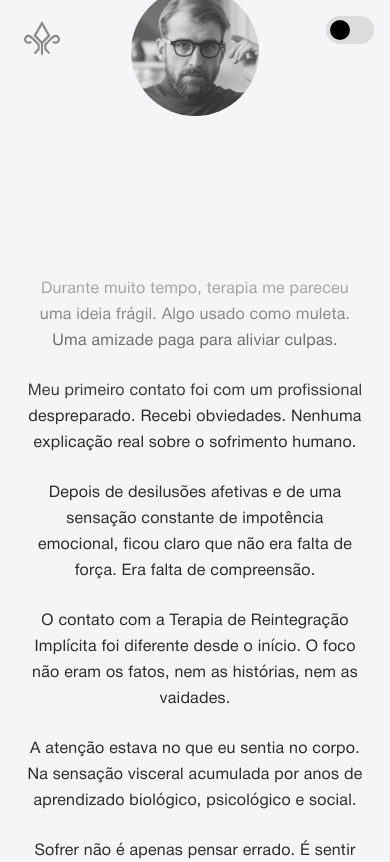
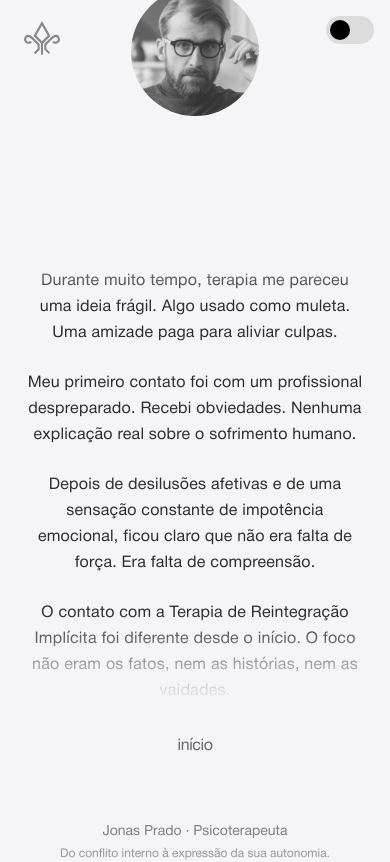
Before and after one commit to jonaspradoo/app, a Next.js app: page /sobre in a window 390 px wide. Shown: the top 862 px of the page. Built offline with nearby package versions, Linux system fonts and the light colour scheme.

Commit message:
Fix mobile scroll behavior on Sobre page

```diff
--- a/app/(site)/sobre/SobreFragments.tsx
+++ b/app/(site)/sobre/SobreFragments.tsx
@@ -25,7 +25,7 @@ export default function SobreFragments() {
     window.matchMedia("(max-width: 767px)").matches;
 
   /* =========================
-     SCROLL COM INÉRCIA (DESKTOP)
+     SCROLL ARTIFICIAL — DESKTOP
      ========================= */
   useEffect(() => {
     if (isMobile) return;
@@ -45,9 +45,6 @@ export default function SobreFragments() {
     return () => window.removeEventListener("wheel", onWheel);
   }, [isMobile]);
 
-  /* =========================
-     LOOP DE ANIMAÇÃO (DESKTOP)
-     ========================= */
   useEffect(() => {
     if (isMobile) return;
 
@@ -106,7 +103,8 @@ export default function SobreFragments() {
           ${isMobile ? "overflow-y-auto" : "overflow-hidden"}
         `}
         style={{
-          height: isMobile ? "auto" : "15.5rem",
+          maxHeight: isMobile ? "58vh" : "15.5rem",
+          WebkitOverflowScrolling: "touch",
           maskImage:
             "linear-gradient(to bottom, transparent 0%, black 18%, black 82%, transparent 100%)",
           WebkitMaskImage:
@@ -121,8 +119,8 @@ export default function SobreFragments() {
             transition: isMobile
               ? "none"
               : "transform 800ms cubic-bezier(0.16, 1, 0.3, 1)",
-            paddingTop: "4rem",
-            paddingBottom: "4rem",
+            paddingTop: "3.5rem",
+            paddingBottom: "3.5rem",
           }}
         >
           {fragments.map((text, i) => (
@@ -140,9 +138,9 @@ export default function SobreFragments() {
       {/* ENCERRAMENTO */}
       <div
         className={`
-          mt-10
+          mt-8
           transition-opacity duration-500 ease-out
-          ${isMobile || isFinished ? "opacity-60" : "opacity-0 pointer-events-none"}
+          ${isFinished || isMobile ? "opacity-60" : "opacity-0 pointer-events-none"}
         `}
       >
         <button
```
